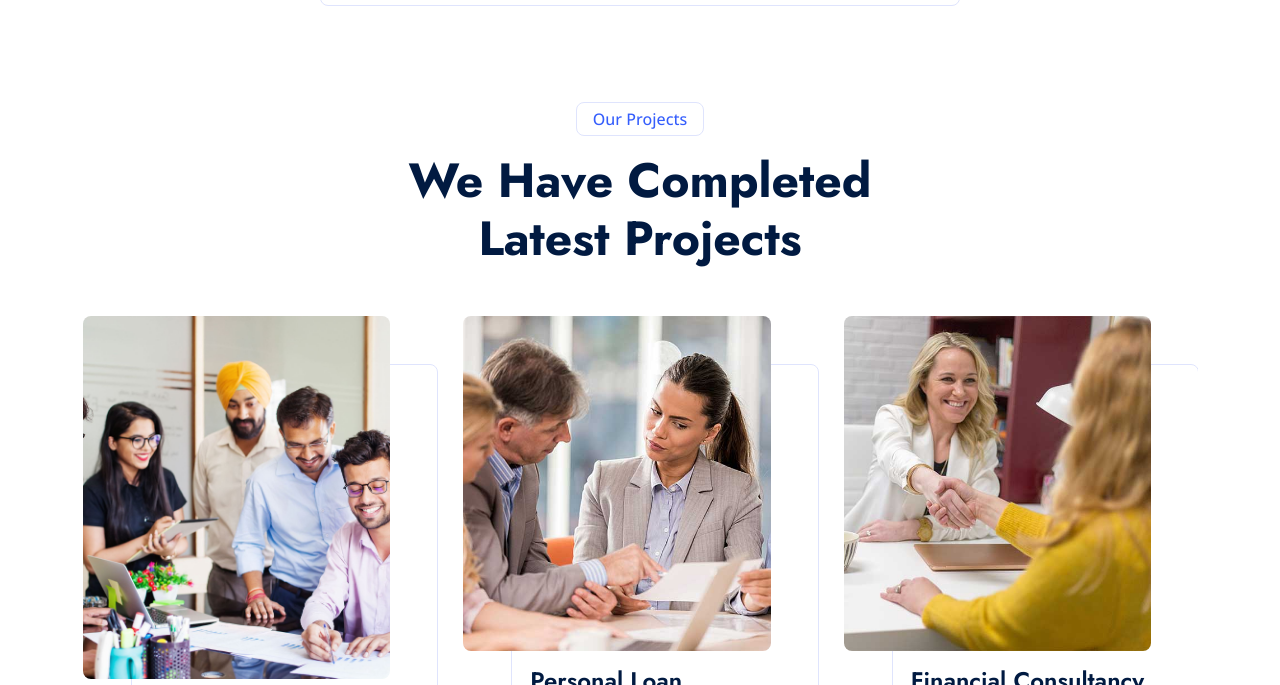
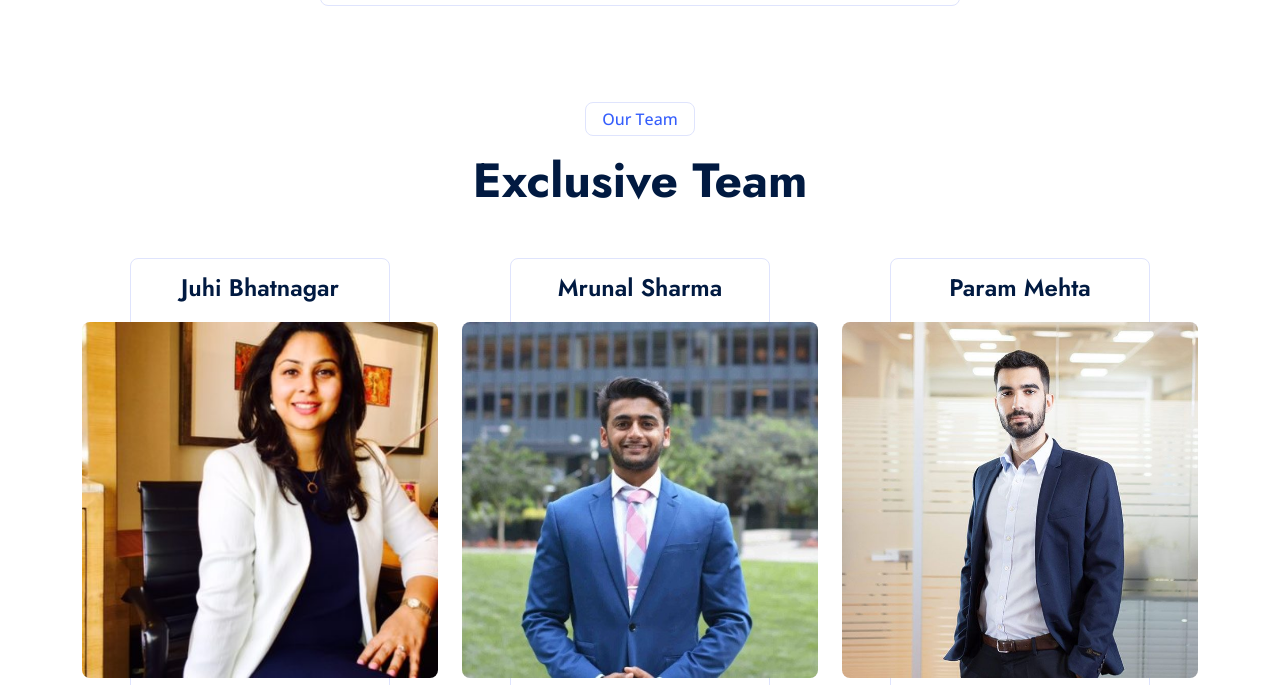
Before and after one commit to abhishekmhs/ApexFinodeal, a plain HTML site: page index.html in a window 1280 px wide. Shown: the part 4173-4858 px from the top of the page. Drawn offline with nearby package versions, Linux system fonts and the light colour scheme.

Commit message:
Apex Finodeal

```diff
--- a/index.html
+++ b/index.html
@@ -407,55 +407,6 @@
     <!-- Callback End -->
 
 
-    <!-- Projects Start -->
-    <div class="container-xxl py-5">
-        <div class="container">
-            <div class="text-center mx-auto wow fadeInUp" data-wow-delay="0.1s" style="max-width: 600px;">
-                <p class="d-inline-block border rounded text-primary fw-semi-bold py-1 px-3">Our Projects</p>
-                <h1 class="display-5 mb-5">We Have Completed Latest Projects</h1>
-            </div>
-            <div class="owl-carousel project-carousel wow fadeInUp" data-wow-delay="0.3s">
-                <div class="project-item pe-5 pb-5">
-                    <div class="project-img mb-3">
-                        <img class="img-fluid rounded" src="img/service.jpg" alt="">
-                        <a href=""><i class="fa fa-link fa-3x text-primary"></i></a>
-                    </div>
-                    <div class="project-title">
-                        <h4 class="mb-0">Financial Planning</h4>
-                    </div>
-                </div>
-                <div class="project-item pe-5 pb-5">
-                    <div class="project-img mb-3">
-                        <img class="img-fluid rounded" src="img/service-2.jpg" alt="">
-                        <a href=""><i class="fa fa-link fa-3x text-primary"></i></a>
-                    </div>
-                    <div class="project-title">
-                        <h4 class="mb-0">Personal Loan</h4>
-                    </div>
-                </div>
-                <div class="project-item pe-5 pb-5">
-                    <div class="project-img mb-3">
-                        <img class="img-fluid rounded" src="img/service-3.jpg" alt="">
-                        <a href=""><i class="fa fa-link fa-3x text-primary"></i></a>
-                    </div>
-                    <div class="project-title">
-                        <h4 class="mb-0">Financial Consultancy</h4>
-                    </div>
-                </div>
-                <div class="project-item pe-5 pb-5">
-                    <div class="project-img mb-3">
-                        <img class="img-fluid rounded" src="img/service-4.jpg" alt="">
-                        <a href=""><i class="fa fa-link fa-3x text-primary"></i></a>
-                    </div>
-                    <div class="project-title">
-                        <h4 class="mb-0">Business Loans</h4>
-                    </div>
-                </div>
-            </div>
-        </div>
-    </div>
-    <!-- Projects End -->
-
 
     <!-- Team Start -->
     <div class="container-xxl py-5">
```
